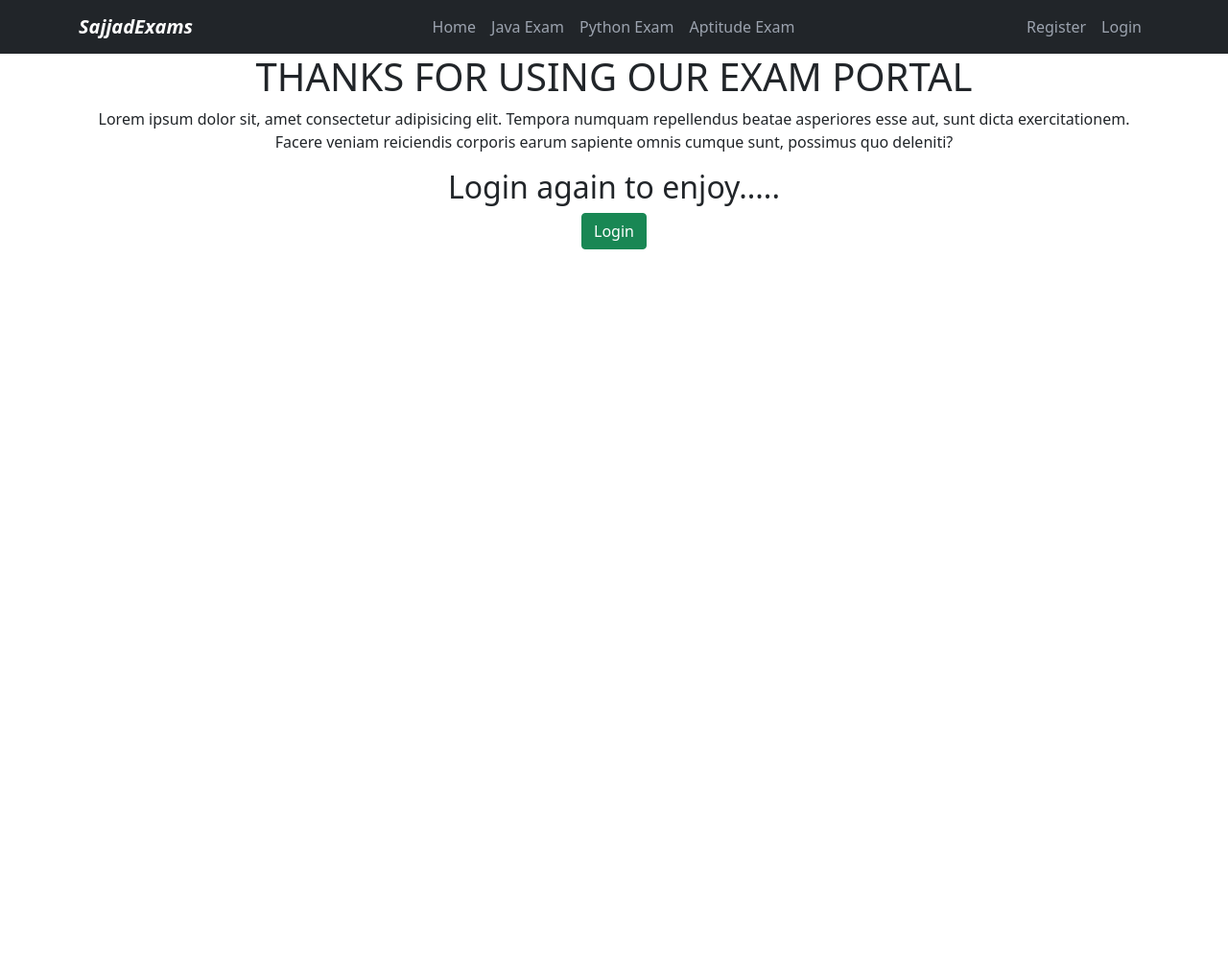
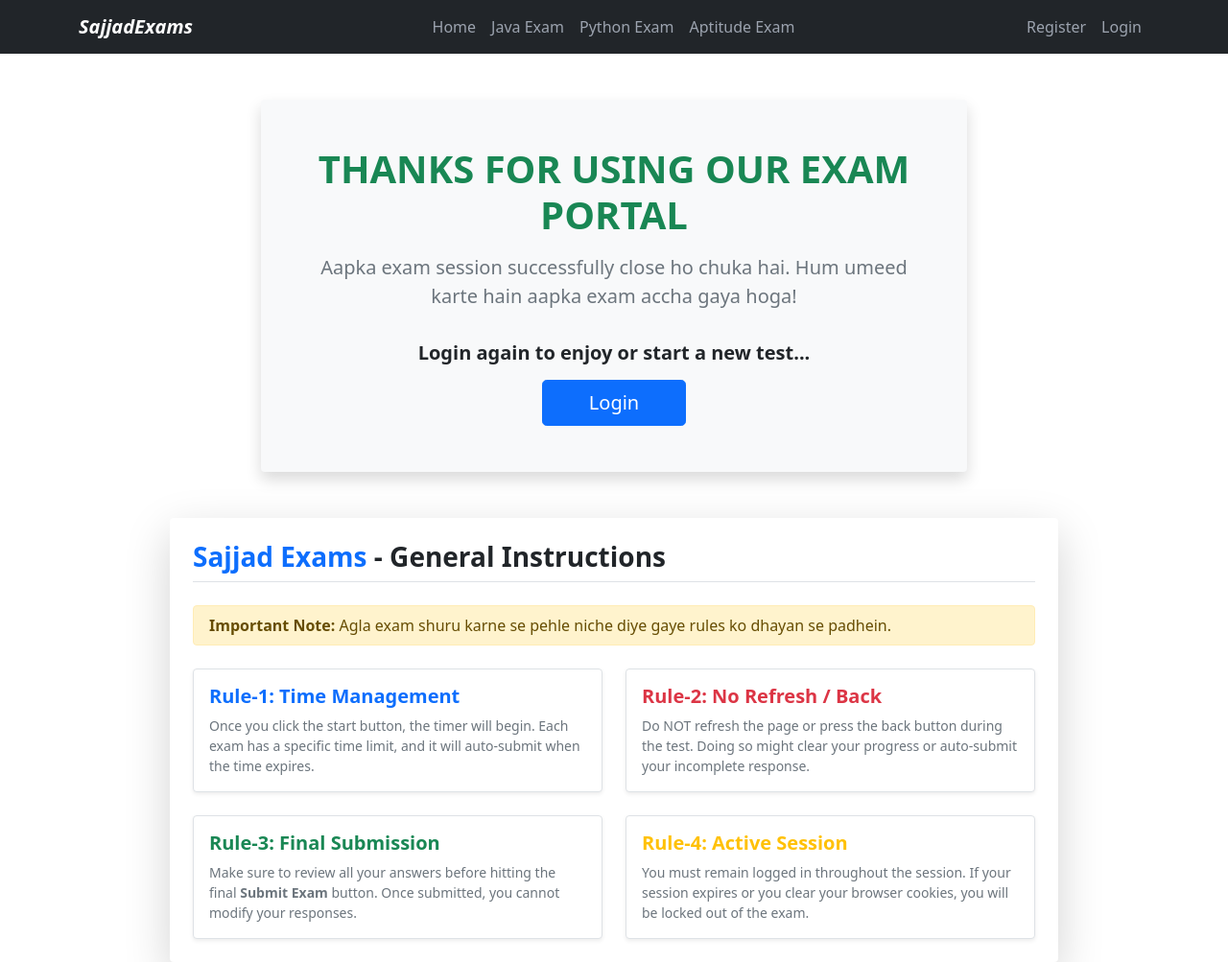
Before and after one commit to sajjadali-fullstack/django-authentication, a Django app: page /logout/ in a window 1280 px wide. Shown: the whole page at 96% size. Before the commit the page ends 260 px from the top, so only its background shows below. Run offline with Django 5.2, Linux system fonts and the light colour scheme.

Commit message:
Fix: redirect link and enhance layout on logout template

```diff
--- a/authProject/templates/testapp/logout.html
+++ b/authProject/templates/testapp/logout.html
@@ -1,30 +1,74 @@
 <!DOCTYPE html>
 {% extends 'testapp/base.html' %}
 
-<!-- Title -->
 {% block title %}
-<title>Login | Page</title>
+<title>Logged Out | Sajjad Exams</title>
 {% endblock title %}
 
-<!-- Content -->
 {% block bodyBlock %}
-<div class="jumbotron">
-    <div class="container" align="center">
+<div class="container mt-5">
+    <div class="row justify-content-center">
+        <div class="col-md-8 text-center mb-5">
+            <div class="card p-5 shadow border-0 bg-light">
+                <h1 class="text-success fw-bold mb-3">THANKS FOR USING OUR EXAM PORTAL</h1>
+                <p class="text-muted fs-5">Aapka exam session successfully close ho chuka hai. Hum umeed karte hain
+                    aapka exam accha gaya hoga!</p>
 
-        <h1>THANKS FOR USING OUR EXAM PORTAL</h1>
+                <div class="mt-3">
+                    <h5 class="fw-bold mb-3">Login again to enjoy or start a new test...</h5>
+                    <a href="{% url 'login' %}" class="btn btn-primary btn-lg px-5">Login</a>
+                </div>
+            </div>
+        </div>
 
-        <p>Lorem ipsum dolor sit, amet consectetur adipisicing elit. Tempora numquam repellendus beatae asperiores esse aut, sunt dicta exercitationem. Facere veniam reiciendis corporis earum sapiente omnis cumque sunt, possimus quo deleniti?</p>
+        <div class="col-md-10">
+            <div class="card shadow-lg p-4 border-0">
+                <h2 class="h3 text-dark mb-4 border-bottom pb-2 fw-bold text-center text-md-start">
+                    <span class="text-primary">Sajjad Exams</span> - General Instructions
+                </h2>
 
-        <h2>Login again to enjoy.....</h2>
-        <a href="accounts/login/" class="btn btn-success">Login</a>
+                <div class="alert alert-warning py-2 mb-4" role="alert">
+                    <strong>Important Note:</strong> Agla exam shuru karne se pehle niche diye gaye rules ko dhayan se
+                    padhein.
+                </div>
 
-        <!-- <form method="post">
-            {% csrf_token %}
-            {{ form.as_p }}
+                <div class="row g-4">
+                    <div class="col-md-6">
+                        <div class="p-3 border rounded h-100 bg-white shadow-sm">
+                            <h5 class="fw-bold text-primary mb-2">Rule-1: Time Management</h5>
+                            <p class="text-muted small mb-0">Once you click the start button, the timer will begin. Each
+                                exam has a specific time limit, and it will auto-submit when the time expires.</p>
+                        </div>
+                    </div>
 
-            <input type="submit" value="Login"> -->
+                    <div class="col-md-6">
+                        <div class="p-3 border rounded h-100 bg-white shadow-sm">
+                            <h5 class="fw-bold text-danger mb-2">Rule-2: No Refresh / Back</h5>
+                            <p class="text-muted small mb-0">Do NOT refresh the page or press the back button during the
+                                test. Doing so might clear your progress or auto-submit your incomplete response.</p>
+                        </div>
+                    </div>
 
+                    <div class="col-md-6">
+                        <div class="p-3 border rounded h-100 bg-white shadow-sm">
+                            <h5 class="fw-bold text-success mb-2">Rule-3: Final Submission</h5>
+                            <p class="text-muted small mb-0">Make sure to review all your answers before hitting the
+                                final <strong>Submit Exam</strong> button. Once submitted, you cannot modify your
+                                responses.</p>
+                        </div>
+                    </div>
 
+                    <div class="col-md-6">
+                        <div class="p-3 border rounded h-100 bg-white shadow-sm">
+                            <h5 class="fw-bold text-warning mb-2">Rule-4: Active Session</h5>
+                            <p class="text-muted small mb-0">You must remain logged in throughout the session. If your
+                                session expires or you clear your browser cookies, you will be locked out of the exam.
+                            </p>
+                        </div>
+                    </div>
+                </div>
+            </div>
+        </div>
     </div>
 </div>
 {% endblock bodyBlock %}
```
